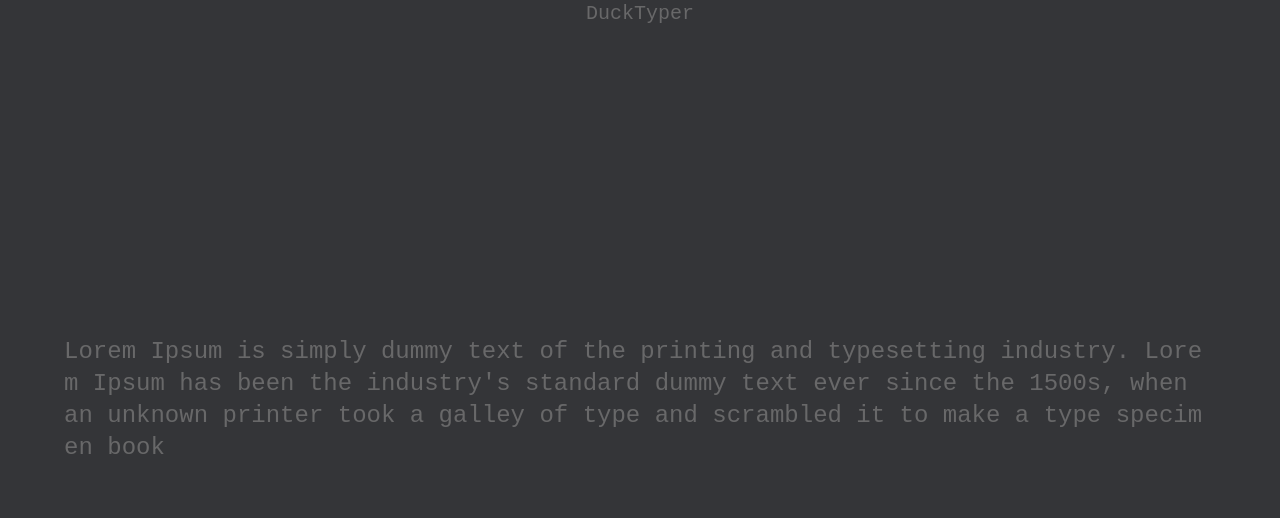
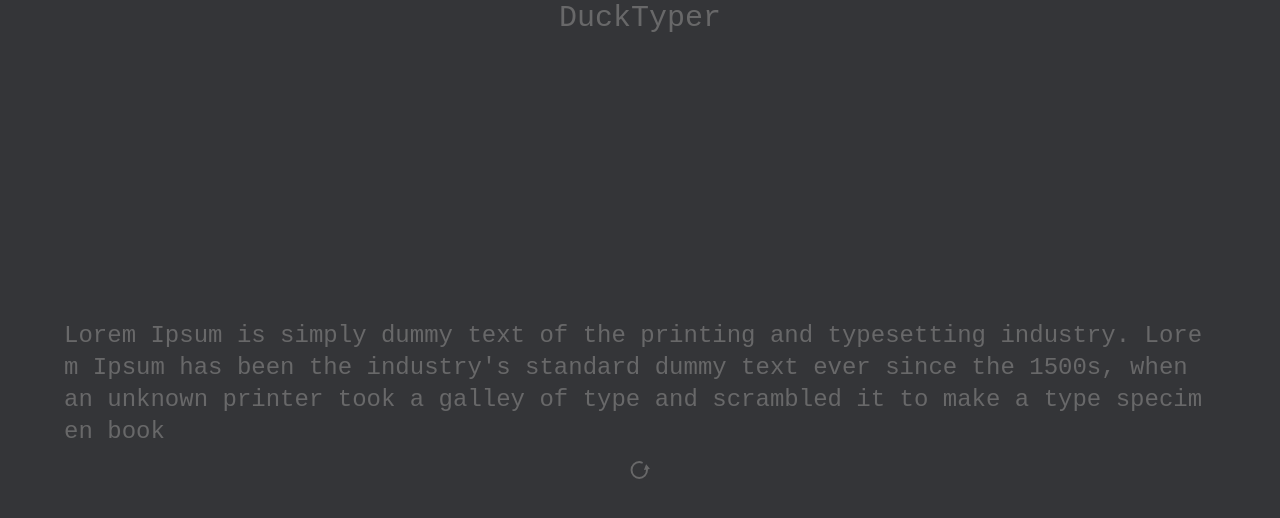
Before and after one commit to carsonkrueger/DuckTyper, a Next.js app: page / in a window 1280 px wide. Shown: the top 518 px of the page. Built offline with nearby package versions, Linux system fonts and the light colour scheme.

Commit message:
added redo button

```diff
--- a/app/components/Letter.tsx
+++ b/app/components/Letter.tsx
@@ -1,28 +1,36 @@
-import { useEffect, useRef } from "react";
-import { letterType } from "../types/letterTypes";
+import { useEffect, useState } from "react";
 
 interface props {
-  letter: string;
-  LType?: letterType;
+  trueLetter: string;
+  userLetter: string;
 }
 
-const Letter = ({ letter, LType }: props) => {
-  const color = useRef<string>("text-secondary");
+const Letter = ({ trueLetter, userLetter }: props) => {
+  const [color, setColor] = useState<string>("text-secondary");
+  //   const isMatching = useRef<boolean>(userLetter === trueLetter);
+
   useEffect(() => {
-    switch (LType) {
-      case letterType.CORRECT:
-        color.current = "text-green-500";
+    let isMatching = null;
+    if (userLetter) {
+      isMatching = userLetter === trueLetter;
+    }
+
+    switch (isMatching) {
+      case true:
+        setColor("text-gray-200");
         break;
-      case letterType.INCORRECT:
-        color.current = "text-red-500";
+      case false:
+        setColor("text-red-500");
         break;
       default:
+        setColor("text-secondary");
         break;
     }
-  }, []);
+  }, [userLetter]);
+
   return (
-    <div className={`${color.current}`}>
-      {letter === " " ? <>&nbsp;</> : letter}
+    <div className={`${color}`}>
+      {trueLetter === " " ? <>&nbsp;</> : trueLetter}
     </div>
   );
 };
--- a/app/page.tsx
+++ b/app/page.tsx
@@ -1,25 +1,54 @@
 "use client";
 
-import { useRef } from "react";
+import { ChangeEvent, MouseEvent, useRef, useState } from "react";
 import Letter from "./components/Letter";
+import Image from "next/image";
 
 export default function Home() {
+  const inputRef = useRef<HTMLTextAreaElement>(null!);
   const trueText = useRef<Array<string>>(
     "Lorem Ipsum is simply dummy text of the printing and typesetting industry. Lorem Ipsum has been the industry's standard dummy text ever since the 1500s, when an unknown printer took a galley of type and scrambled it to make a type specimen book".split(
       ""
     )
   );
-  // console.log(trueText.current);
+  const [userText, setUserText] = useState<Array<string>>([]);
+
+  const onTextChange = (e: ChangeEvent<HTMLTextAreaElement>) => {
+    setUserText(e.target.value.split(""));
+  };
+
+  const reset = (e: MouseEvent<HTMLAnchorElement>) => {
+    e.preventDefault();
+    inputRef.current.value = "";
+    setUserText([]);
+  };
+
   return (
     <main className="flex flex-col min-h-screen items-center justify-center p-10 bg-primary text-secondary font-roboto-mono">
-      <header className="absolute top-0 text-xl">DuckTyper</header>
+      <header className="absolute top-0 text-3xl">DuckTyper</header>
 
-      <div className="relative flex flex-wrap max-w-6xl min-w-[64rem] max-h-48 text-2xl select-none">
-        {/* <div>{trueText.current}</div> */}
-        {trueText.current.map((ch, idx) => (
-          <Letter letter={ch} key={idx} />
-        ))}
-        <textarea className="absolute min-h-full min-w-full resize-none bg-transparent select-none outline-none" />
+      <div className="flex flex-col space-y-3">
+        <div className="relative flex flex-wrap max-w-6xl text-2xl select-none">
+          {/* <div>{trueText.current}</div> */}
+          {trueText.current.map((ch, idx) => (
+            <Letter trueLetter={ch} userLetter={userText[idx]} key={idx} />
+          ))}
+          <textarea
+            className="absolute min-h-full min-w-full resize-none bg-transparent text-transparent select-auto outline-none cursor-pointer"
+            onChange={onTextChange}
+            ref={inputRef}
+            spellCheck={false}
+          />
+        </div>
+        <a className="self-center" href="" onClick={reset}>
+          <Image
+            className=""
+            src={"/redo.svg"}
+            alt="redo"
+            width={22}
+            height={22}
+          />
+        </a>
       </div>
     </main>
   );
--- a/tailwind.config.js
+++ b/tailwind.config.js
@@ -10,6 +10,7 @@ module.exports = {
       colors: {
         primary: "#343538",
         secondary: "#686869",
+        transparent: "rgba(0,0,0,0)",
       },
       fontFamily: {
         "roboto-mono": ["Roboto Mono", "monospace"],
```
Also changed, not shown: public/duck.svg (added), public/redo.svg (added).
